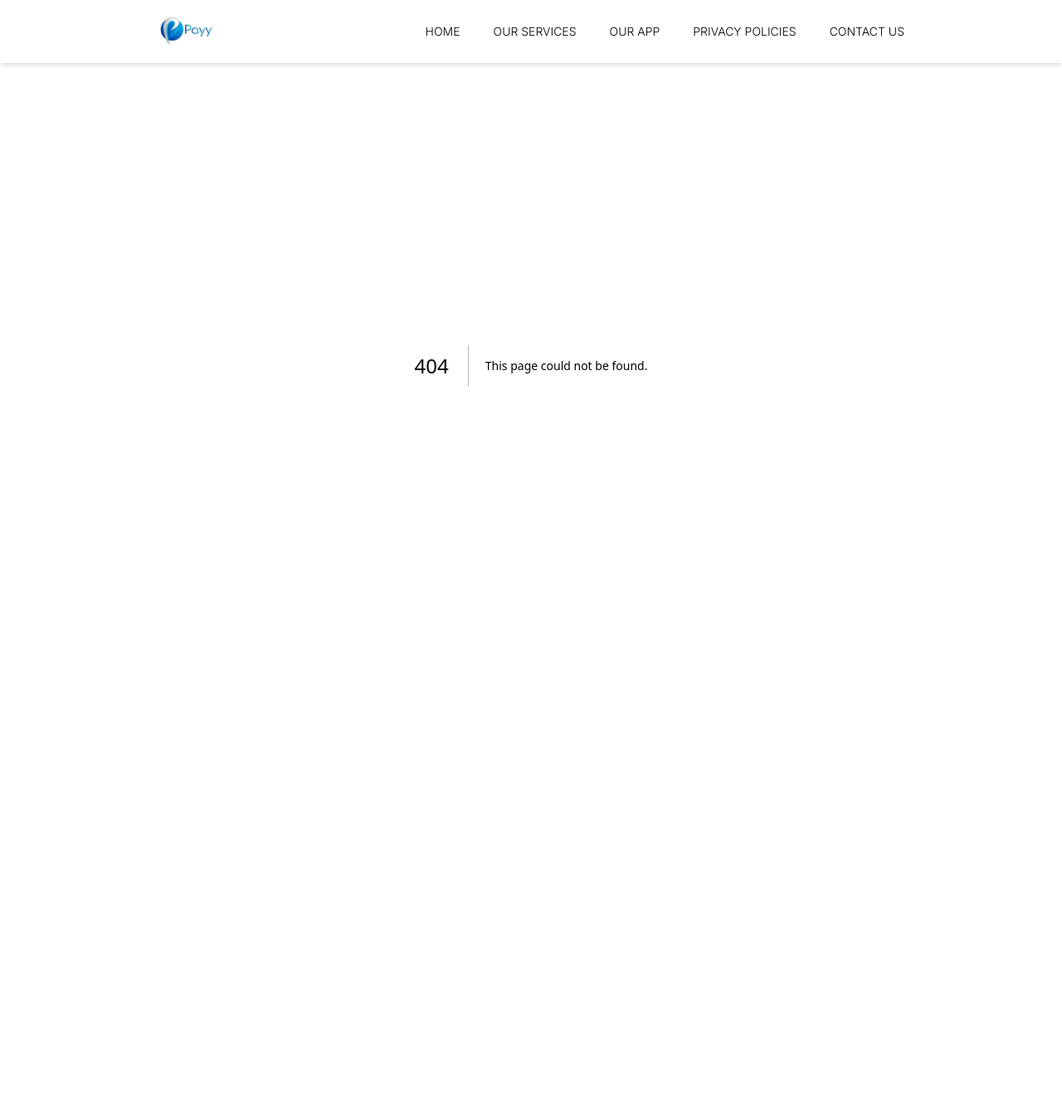
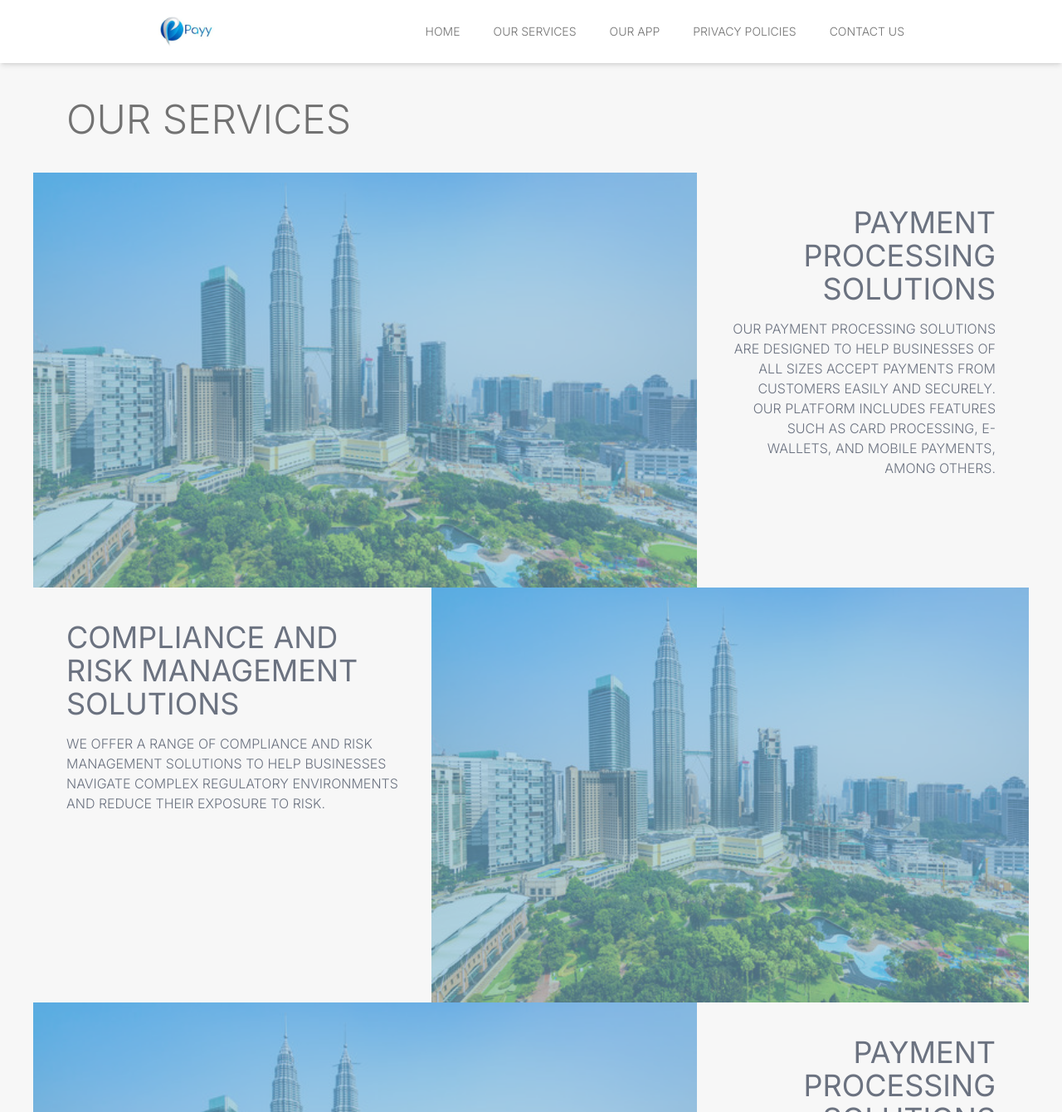
Before and after one commit to TzeYik14/test-2, a Next.js app: page /ourservices in a window 1280 px wide. Before the commit this address had no page. Shown: the top 1340 px of the page at 83% size. Before the commit the page ends 840 px from the top, so only its background shows below. Built offline with nearby package versions, Linux system fonts and the light colour scheme.

Commit message:
add ourservices page

```diff
--- /dev/null
+++ b/src/app/ourservices/page.tsx
@@ -0,0 +1,68 @@
+import React from "react";
+import malaysia from "../../assets/malaysia.png";
+
+const OurServices = () => {
+  return (
+    <div className="flex w-full flex-col items-center md:items-start justify-start pt-20 min-h-screen max-w-[1200px]">
+      <h1 className="text-5xl mb-10 font-light pl-10">OUR SERVICES</h1>
+
+      <div className="w-full flex relative">
+        <div
+          className="w-full md:w-2/3 bg-slate-500 h-[500px] bg-cover relative"
+          style={{
+            backgroundImage: `url(${malaysia.src})`,
+          }}
+        >
+          <div className="absolute top-0 left-0 w-full h-full bg-gray-700 md:bg-[#83B7D4] opacity-60 transition-all duration-300 "></div>
+        </div>
+        <div className="w-full absolute md:relative  md:w-1/3 text-white md:text-gray-500 h-[500px] flex flex-col justify-start items-end text-end p-10">
+          <div className="text-4xl uppercase">Payment processing solutions</div>
+          <div className="font-light mt-4 uppercase text-md w-full">
+            Our payment processing solutions are designed to help businesses of
+            all sizes accept payments from customers easily and securely. Our
+            platform includes features such as card processing, e-wallets, and
+            mobile payments, among others.
+          </div>
+        </div>
+      </div>
+      <div className="w-full flex relative">
+
+        <div className="w-full absolute md:relative z-10 md:w-2/5 text-white md:text-gray-500 h-[500px] flex flex-col justify-start items-start text-start p-10">
+          <div className="text-4xl uppercase">Compliance and risk management solutions</div>
+          <div className="font-light mt-4 uppercase text-md w-full">
+          We offer a range of compliance and risk management solutions to help businesses navigate complex regulatory environments and reduce their exposure to risk.
+          </div>
+        </div>
+        <div
+          className="w-full md:w-3/5 bg-slate-500 h-[500px] bg-cover relative"
+          style={{
+            backgroundImage: `url(${malaysia.src})`,
+          }}
+        >
+          <div className="absolute top-0 left-0 w-full h-full bg-gray-700 md:bg-[#83B7D4] opacity-60 transition-all duration-300 "></div>
+        </div>
+      </div>
+      <div className="w-full flex relative">
+        <div
+          className="w-full md:w-2/3 bg-slate-500 h-[500px] bg-cover relative"
+          style={{
+            backgroundImage: `url(${malaysia.src})`,
+          }}
+        >
+          <div className="absolute top-0 left-0 w-full h-full bg-gray-700 md:bg-[#83B7D4] opacity-60 transition-all duration-300 "></div>
+        </div>
+        <div className="w-full absolute md:relative  md:w-1/3 text-white md:text-gray-500 h-[500px] flex flex-col justify-start items-end text-end p-10">
+          <div className="text-4xl uppercase">Payment processing solutions</div>
+          <div className="font-light mt-4 uppercase text-md w-full">
+            Our payment processing solutions are designed to help businesses of
+            all sizes accept payments from customers easily and securely. Our
+            platform includes features such as card processing, e-wallets, and
+            mobile payments, among others.
+          </div>
+        </div>
+      </div>
+    </div>
+  );
+};
+
+export default OurServices;
--- a/src/components/NavBar/NavBar.tsx
+++ b/src/components/NavBar/NavBar.tsx
@@ -4,7 +4,7 @@ import logo from '../../assets/payy.png'
 import Image from "next/image";
 const link = [
   { href: "/", label: "Home" },
-  { href: "/our-services", label: "Our Services" },
+  { href: "/ourservices", label: "Our Services" },
   { href: "/our-app", label: "OUR APP" },
   { href: "/contact-us", label: "Privacy Policies" },
   { href: "/contact-us", label: "Contact Us" },
```
